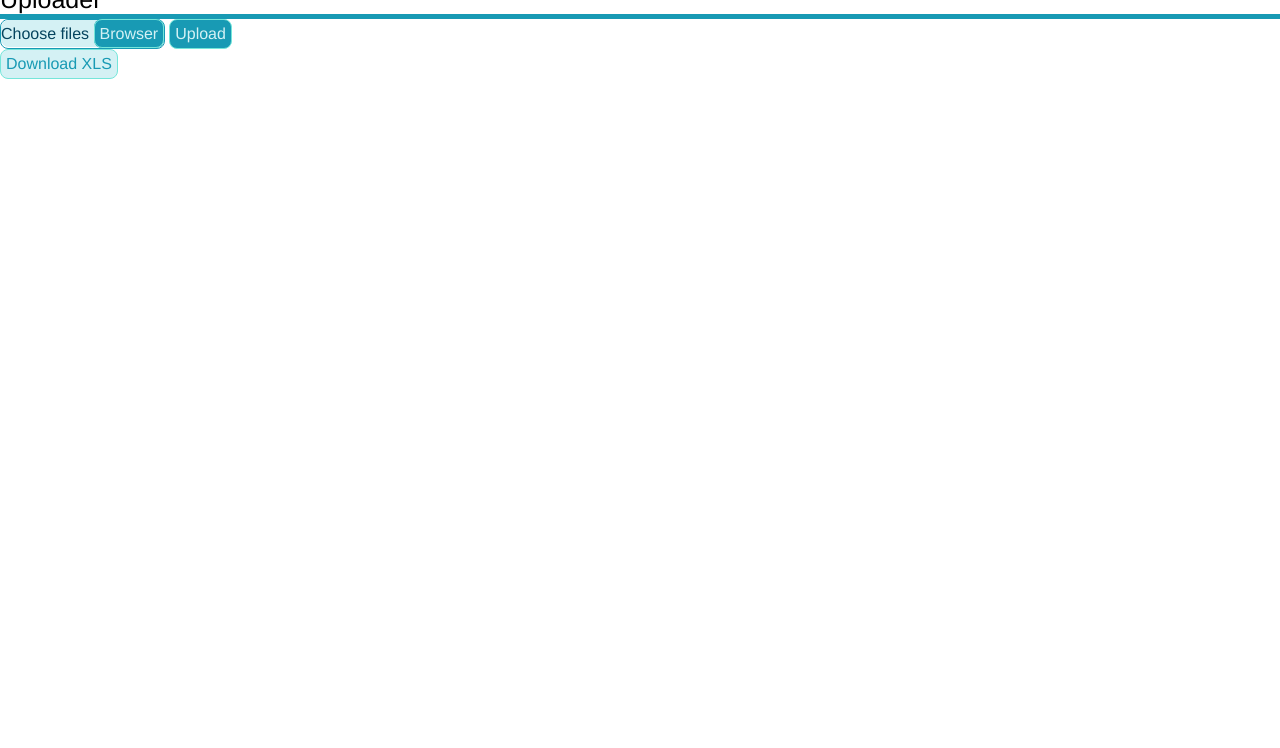
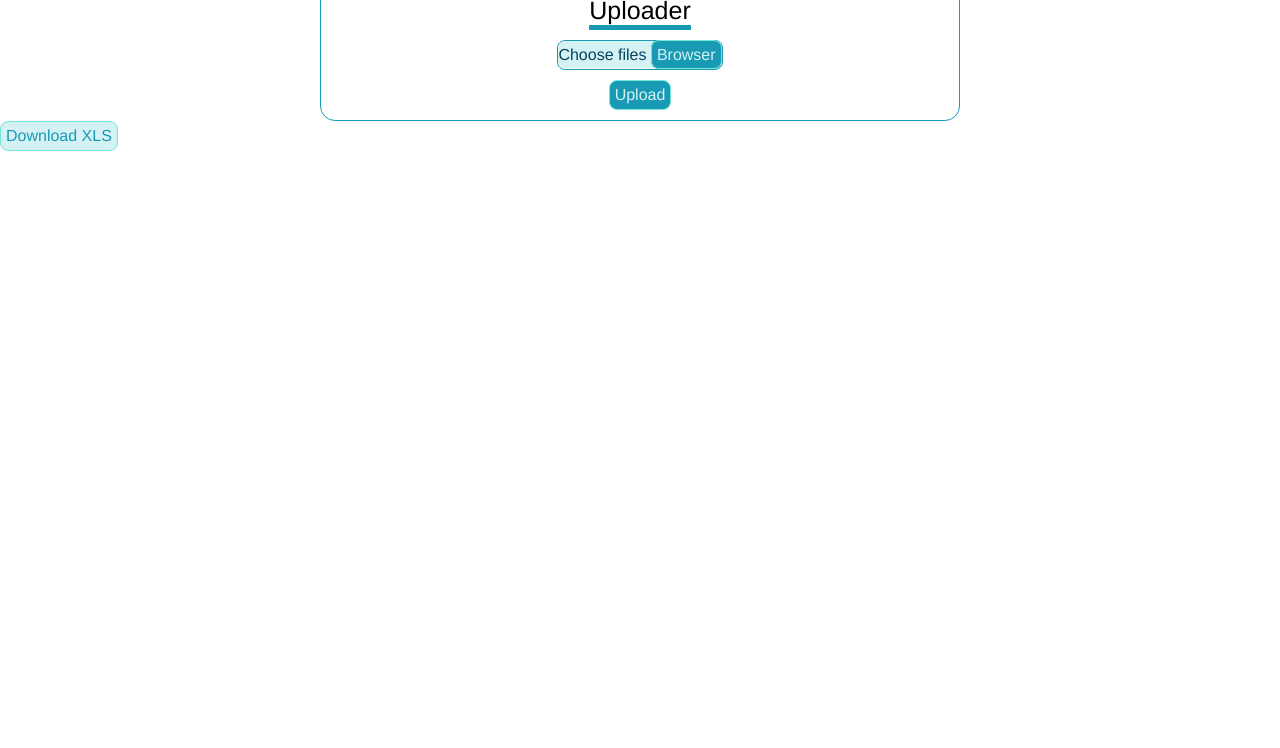
Before and after one commit to castlop/c3d_cutfill, a website built with webpack: page src/index.html in a window 1280 px wide. Shown: the part 52-800 px from the top of the page. Built offline with nearby package versions, Linux system fonts and the light colour scheme.

Commit message:
Sty: Add style to form
Use flexbox for positioning form elements. A class in HTML template is
added. Also, stack form attributes to make easier code reading.

modified:   src/css/forms.css
modified:   src/templates/uploader.html

```diff
--- a/src/css/forms.css
+++ b/src/css/forms.css
@@ -1,3 +1,19 @@
+.form-vertical {
+  border: thin solid var(--clr-primary);
+  border-radius: var(--rad-large);
+  display: flex;
+  flex-flow: column wrap;
+  align-items: center;
+  justify-content: space-between;
+  width: 50%;
+  margin: auto;
+  padding: var(--sp-default);
+}
+
+.form-vertical > * {
+  margin: var(--sp-default) 0;
+}
+
 .form-title {
   border-bottom: thick solid var(--clr-primary);
   font-family: var(--font);
--- a/src/templates/uploader.html
+++ b/src/templates/uploader.html
@@ -1,6 +1,10 @@
 <h1>Civil 3D Cut Fill Report Generator</h1>
 <section>
-  <form action="#" method='post' id="form-uploader" enctype="multipart/form-data">
+  <form action="#"
+        method='post'
+        id="form-uploader"
+        class="form-vertical"
+        enctype="multipart/form-data">
     <legend class="form-title">Uploader</legend>
     <div class="file-explorer">
       <label for="search-file" class="file-explorer-label">
```
